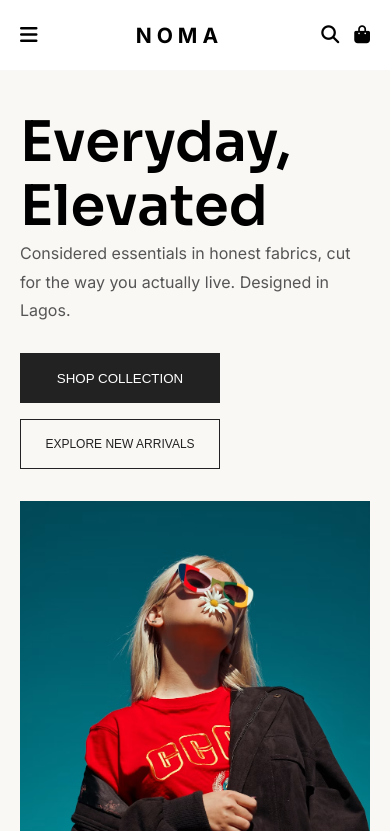
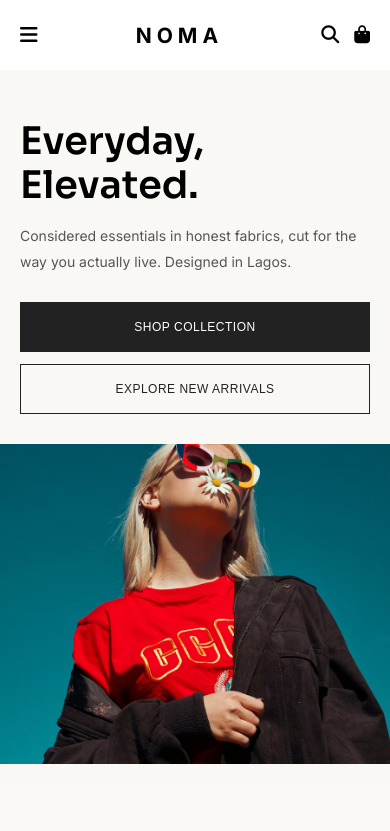
Before and after one commit to Lawrence685416/noma, a plain HTML site: page index.html in a window 390 px wide. Shown: the top 831 px of the page. Drawn offline with Linux system fonts and the light colour scheme.

Commit message:
update on hero

```diff
--- a/css/style.css
+++ b/css/style.css
@@ -101,65 +101,77 @@ body {
 }
 
 /* Header Css goes here >>>>> */
+/* =========================
+   HERO SECTION
+========================= */
 
 .header {
   display: flex;
+  width: 100%;
   min-height: 80vh;
   align-items: center;
-  padding-left: 20px;
   background-color: #faf8f5;
 }
+
+/* HERO TEXT */
+
 .header-text {
   width: 50%;
+  display: flex;
+  flex-direction: column;
+  justify-content: center;
+  padding: 50px;
+  box-sizing: border-box;
 }
-.header-image {
-  width: 50%;
-}
-.header-image img {
-  width: 100%;
-  height: auto;
-  max-height: 540px;
-  object-fit: cover;
-  display: block;
-}
+
 .header-text h1 {
   font-family: "Sora", sans-serif;
-  font-size: 56px;
+  font-size: clamp(38px, 4.5vw, 64px);
   font-weight: 600;
   line-height: 1.15;
+  margin-bottom: 16px;
 }
+
 .header-text p {
   font-size: 16px;
   line-height: 1.8;
   color: #555;
   max-width: 450px;
 }
+
+/* HERO BUTTONS */
+
 .button {
   display: flex;
   gap: 16px;
   margin-top: 28px;
+  flex-wrap: wrap;
 }
+
+.button button {
+  padding: 14px 20px;
+  width: 200px;
+  height: 50px;
+  cursor: pointer;
+  font-size: 12px;
+  letter-spacing: 0.5px;
+  transition: all 0.3s ease;
+}
+
 .button button:first-child {
   background-color: #222;
   color: #fff;
   border: 1px solid #222;
 }
 
+.button button:first-child:hover {
+  background-color: #444;
+}
+
 .button button:last-child {
   background-color: transparent;
   color: #222;
   border: 1px solid #222;
-  font-size: 12px;
-}
-.button button {
-  padding: 14px 20px;
-  width: 200px;
-  height: 50px;
-  cursor: pointer;
-  transition: 0.3s ease;
-}
-.button button:first-child:hover {
-  background-color: #444;
 }
 
 .button button:last-child:hover {
@@ -167,21 +179,84 @@ body {
   color: #fff;
 }
 
+/* HERO IMAGE */
+
+.header-image {
+  width: 50%;
+  height: 440px;
+  overflow: hidden;
+}
+
+.header-image img {
+  width: 100%;
+  height: 100%;
+  object-fit: cover;
+  object-position: center;
+  display: block;
+}
+
+/* =========================
+   TABLET RESPONSIVENESS
+========================= */
+
 @media (max-width: 768px) {
   .header {
     flex-direction: column;
-    padding: 40px 20px;
-    gap: 32px;
+    min-height: auto;
+    padding: 40px 0;
   }
-  .header-text,
+
+  .header-text {
+    width: 100%;
+    padding: 40px 30px;
+  }
+
+  .header-text h1 {
+    font-size: 46px;
+  }
+
   .header-image {
     width: 100%;
+    height: 380px;
   }
+
   .button {
     flex-wrap: wrap;
   }
-  .header-image img {
-    max-height: 420px;
+}
+
+/* =========================
+   MOBILE RESPONSIVENESS
+========================= */
+
+@media (max-width: 480px) {
+  .header {
+    padding: 20px 0;
+  }
+
+  .header-text {
+    padding: 30px 20px;
+  }
+
+  .header-text h1 {
+    font-size: 38px;
+  }
+
+  .header-text p {
+    font-size: 14px;
+  }
+
+  .button {
+    flex-direction: column;
+    gap: 12px;
+  }
+
+  .button button {
+    width: 100%;
+  }
+
+  .header-image {
+    height: 320px;
   }
 }
 .feature {
--- a/index.html
+++ b/index.html
@@ -31,26 +31,28 @@
           <i class="fa-solid fa-user account-icon"></i>
         </div>
       </nav>
-
-      <div class="header">
+      <header class="header">
         <div class="header-text">
           <h1>
-            Everyday, <br />
-            Elevated
+            Everyday,<br />
+            Elevated.
           </h1>
+
           <p>
             Considered essentials in honest fabrics, cut for the way you
             actually live. Designed in Lagos.
           </p>
+
           <div class="button">
-            <button>SHOP COLLECTION</button>
-            <button>EXPLORE NEW ARRIVALS</button>
+            <button class="primary-btn">SHOP COLLECTION</button>
+            <button class="secondary-btn">EXPLORE NEW ARRIVALS</button>
           </div>
         </div>
+
         <div class="header-image">
-          <img src="./assets/product-5.avif" alt="" />
+          <img src="./assets/product-5.avif" alt="NOMA fashion collection" />
         </div>
-      </div>
+      </header>
 
       <div class="feature">
         <div class="feature-text">
@@ -156,7 +158,7 @@
         <div class="feature-cards">
           <div class="product-card">
             <div class="product-image-container">
-              <img src="./assets/product-5.avif" class="product-image" />
+              <img src="./assets/product-4.avif" class="product-image" />
               <div class="feature-button">
                 <button class="product-badge">New</button>
                 <button class="wishlist-button">♡</button>
@@ -170,7 +172,7 @@
           </div>
           <div class="product-card">
             <div class="product-image-container">
-              <img src="./assets/product-1.avif" class="product-image" />
+              <img src="./assets/product-6.avif" class="product-image" />
               <div class="feature-button">
                 <button class="product-badge">New</button>
                 <button class="wishlist-button">♡</button>
@@ -184,7 +186,7 @@
           </div>
           <div class="product-card">
             <div class="product-image-container">
-              <img src="./assets/product-2.avif" class="product-image" />
+              <img src="./assets/product-3.avif" class="product-image" />
               <div class="feature-button">
                 <button class="product-badge">New</button>
                 <button class="wishlist-button">♡</button>
@@ -198,7 +200,7 @@
           </div>
           <div class="product-card">
             <div class="product-image-container">
-              <img src="./assets/product-3.avif" class="product-image" />
+              <img src="./assets/product-7.avif" class="product-image" />
               <div class="feature-button">
                 <button class="product-badge">New</button>
                 <button class="wishlist-button">♡</button>
```
